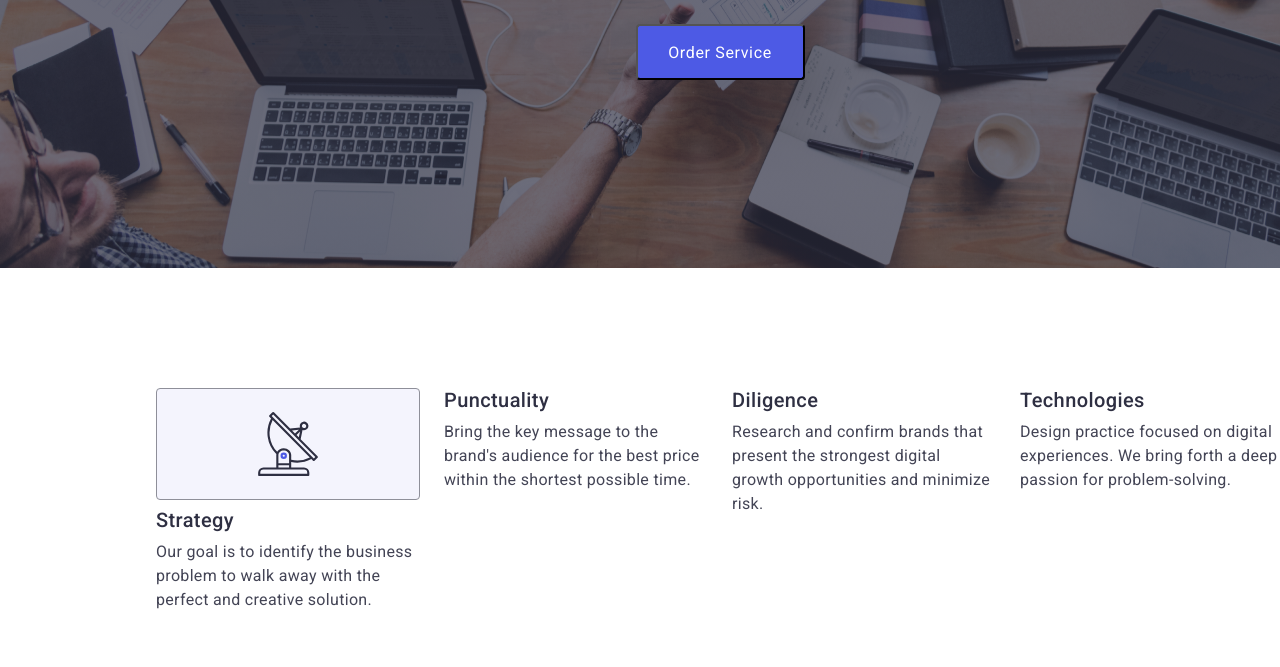
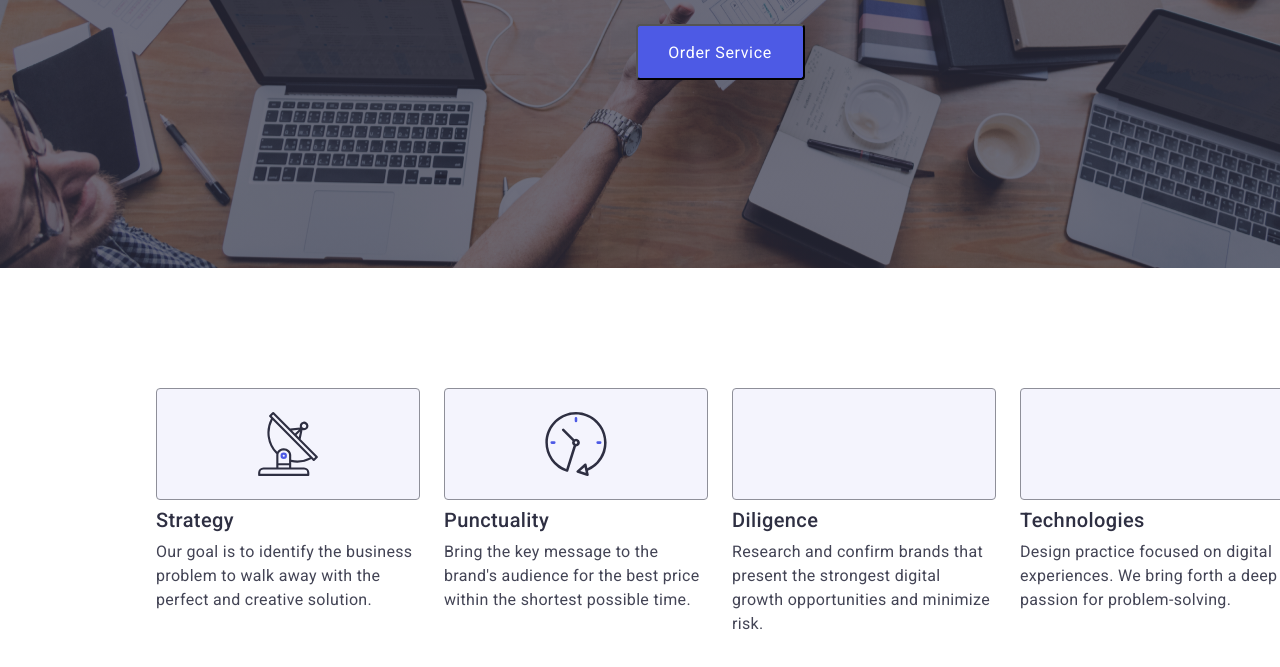
Before and after one commit to yuliia11111992/goit-markup-hw-04, a plain HTML site: page index.html in a window 1280 px wide. Shown: the part 405-1072 px from the top of the page. Drawn offline with nearby package versions, Linux system fonts and the light colour scheme.

Commit message:
Update index.html

```diff
--- a/index.html
+++ b/index.html
@@ -91,6 +91,13 @@
 
 
           <li class="two_section_list">
+            <div class="advantages_icon_container">
+<svg class="advantages_icon"width="64" height="64" >
+  <use href="./images/icons.svg,.svg#icon-clock">
+
+  </use>
+</svg>
+            </div>
             <h3 class="section_list_item">Punctuality</h3>
             <p class="section_list_item_text">
               Bring the key message to the brand's audience for the best price
@@ -99,6 +106,9 @@
           </li>
 
           <li class="two_section_list">
+            <div class="advantages_icon_container">
+
+            </div>
             <h3 class="section_list_item">Diligence</h3>
             <p class="section_list_item_text">
               Research and confirm brands that present the strongest digital
@@ -107,6 +117,9 @@
           </li>
 
           <li class="two_section_list">
+            <div class="advantages_icon_container">
+
+            </div>
             <h3 class="section_list_item">Technologies</h3>
             <p class="section_list_item_text">
               Design practice focused on digital experiences. We bring forth a
```
